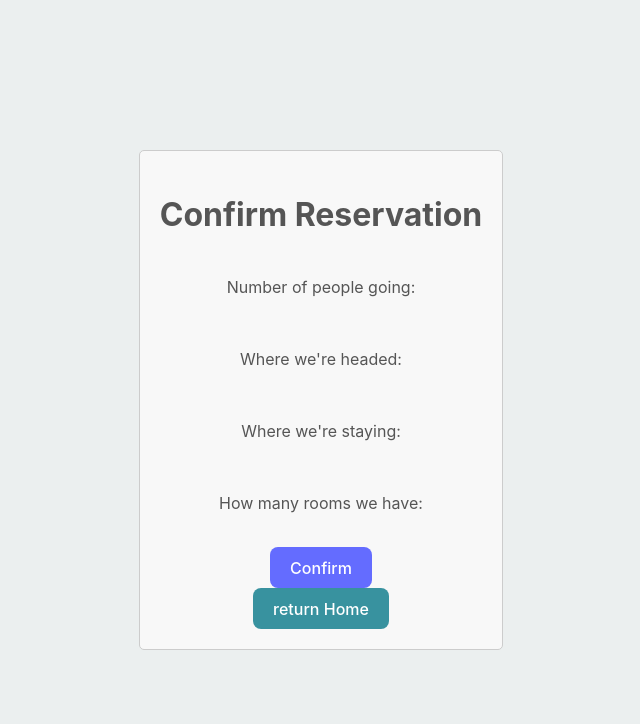
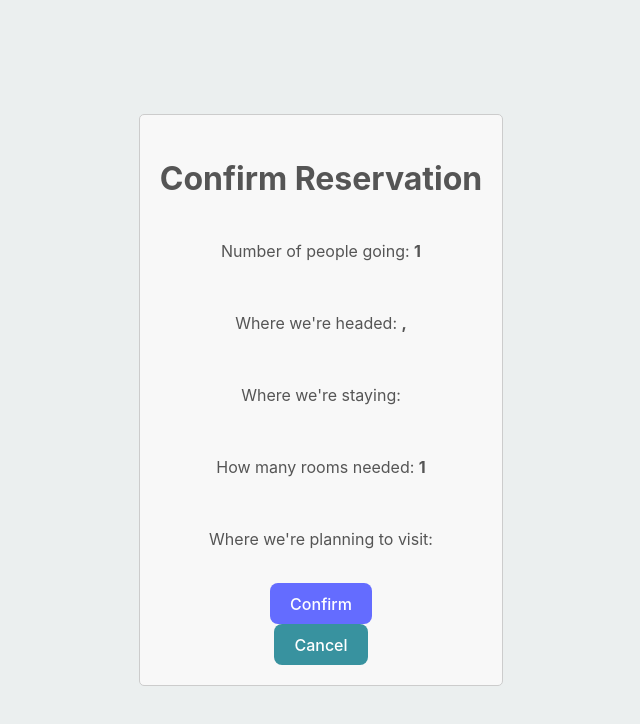
Before and after one commit to jgonz671/NomadNotifier, a React (Vite) app in the folder NomadNotifierReact/: page /confirm-reservation in a window 1280 px wide. Shown: the top 724 px of the page, without its empty margins (319-959 px from the left). Built offline with nearby package versions, Linux system fonts and the light colour scheme.

Commit message:
fixed confirm reservation page

```diff
--- a/NomadNotifierReact/src/routes/ConfirmReservation.jsx
+++ b/NomadNotifierReact/src/routes/ConfirmReservation.jsx
@@ -3,7 +3,7 @@ import { useLocation, useNavigate } from 'react-router-dom';
 import '../styles/ConfirmReservation.css'
 /*
 ConfirmReservation first displays user data:
-1. # of people 2. Destination 3. Hotel 4. Rooms
+1. # of people 2. Destination 3. Hotel 4. Rooms 5. Attraction
 It forwards these to the attraction page.
 Users may proceed to the attraction page with the confirm button
 or
@@ -11,26 +11,31 @@ Users may return to homepage, resetting trip.
 */
 export default function ConfirmReservation(){
     const location = useLocation();
-    const { people, destination, hotel, number } = location.state || {};
+    const navigate = useNavigate();
+    const { people, destination, hotel, number, attraction } = location.state || { people: 1, destination: "", hotel: "", number: 1, attraction: ""};
 
     const handleNext = () => {
-        navigate('/attraction', { state: { people, destination, hotel, number } });
+        // navigate('/attraction', { state: { people, destination, hotel, number, attraction } });
+        alert('You\'re all set! Enjoy your trip!')
+        setTimeout(() => {
+        navigate('/');
+        }, 200);
     };
-
-    const navigate = useNavigate();
 
     return (
         <div className="web-container">
             <h2>Confirm Reservation</h2>
             <p>Number of people going: <strong>{people}</strong></p>
-            <p>Where we're headed: <strong>{destination}</strong></p>
+            <p>Where we're headed: <strong>{destination.city}, <strong>{destination.country}</strong></strong></p>
             <p>Where we're staying: <strong>{hotel}</strong></p>
-            <p>How many rooms we have: <strong>{number}</strong></p>
+            <p>How many rooms needed: <strong>{number}</strong></p>
+            <p>Where we're planning to visit: <strong>{attraction}</strong></p>
             <button className="next-button" onClick={handleNext}>Confirm</button>
 
             <div className='HomeButton'>
-            <button className="returnHomePageButton" onClick={() => navigate('/')}>return Home</button>
+            <button className="returnHomePageButton" onClick={() => navigate('/')}>Cancel</button>
             </div>
         </div>
+        // <h2>Test</h2>
     );
 };
--- a/NomadNotifierReact/src/routes/RoomNumber.jsx
+++ b/NomadNotifierReact/src/routes/RoomNumber.jsx
@@ -16,7 +16,7 @@ export default function PlanTravel() {
 
 
    const handleNext = () => {
-        navigate('/attraction', { state: { people, destination, hotel, number } });
+        navigate('/attraction', { state: { people, destination, hotel, number: number } });
    };
 
    return (
--- a/NomadNotifierReact/src/styles/ConfirmReservation.css
+++ b/NomadNotifierReact/src/styles/ConfirmReservation.css
@@ -2,3 +2,8 @@
     background-color: rgba(37, 136, 151, 0.906);
     color: white;
 }
+
+.returnHomePageButton:hover{
+    background-color: #535bf2;
+    border-color: #fff;
+}
```
